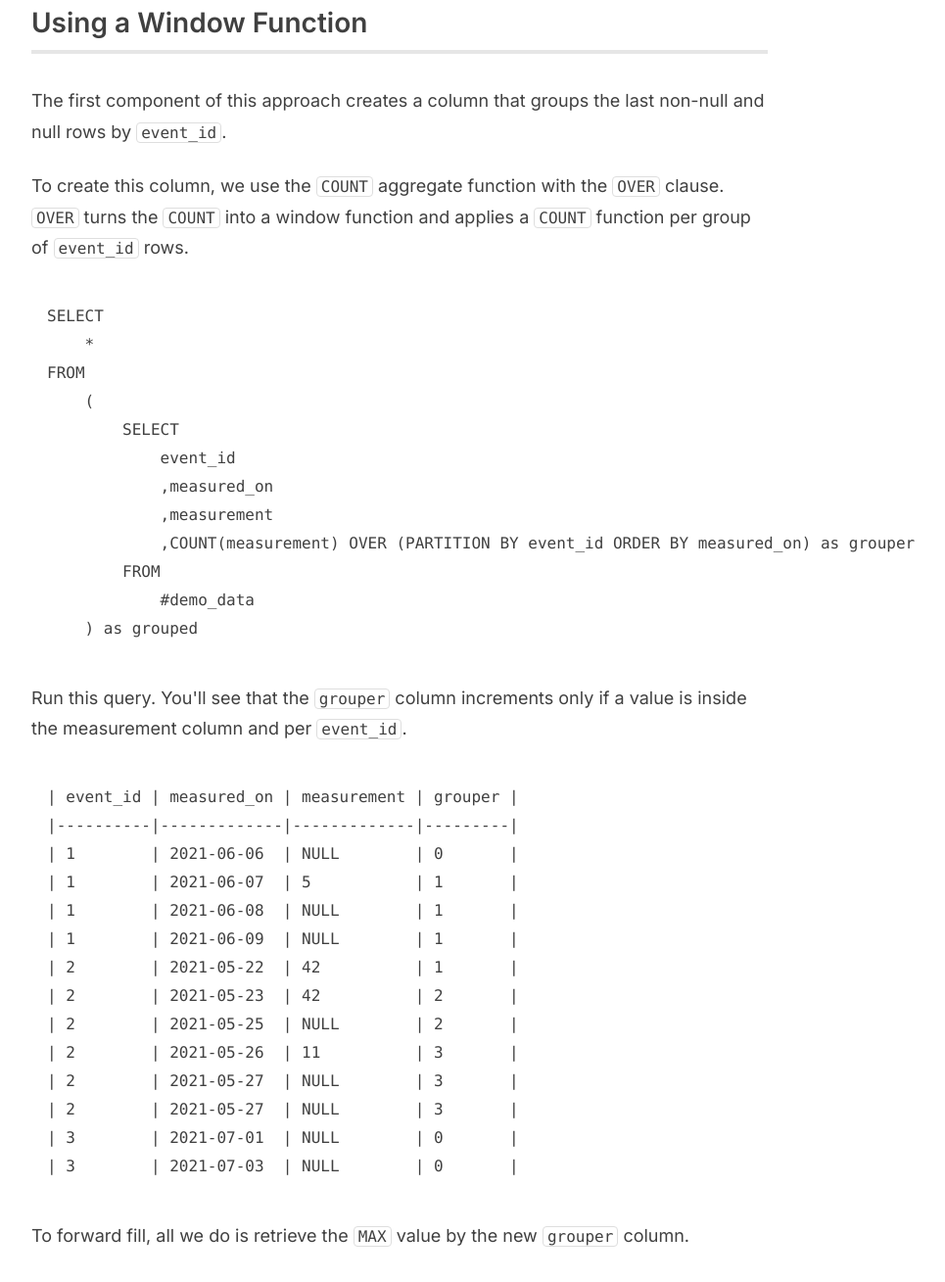
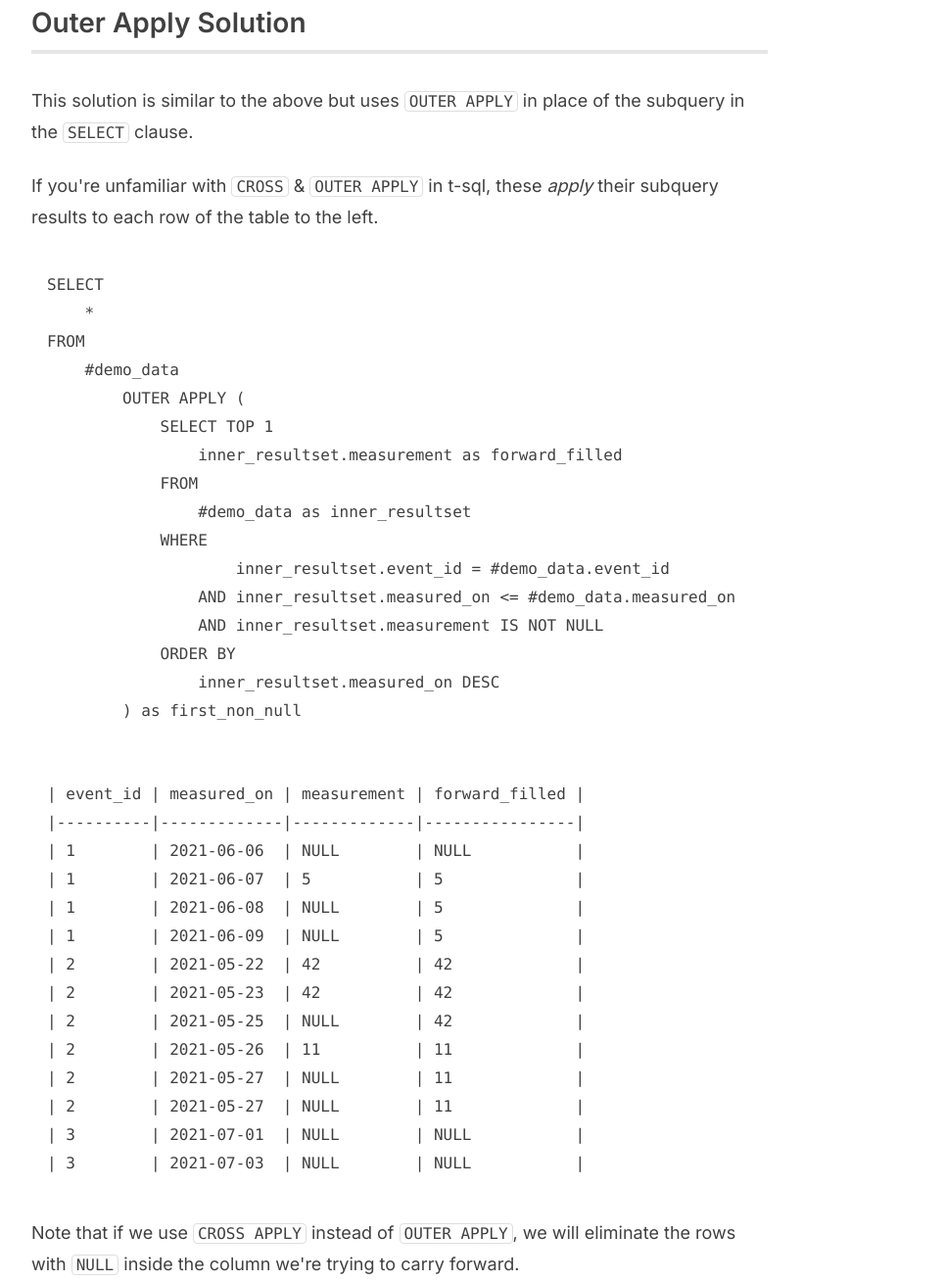
Before and after one commit to andrewvillazon/andrewvillazon.com, a Gatsby site: page /forward-fill-values-t-sql/ in a window 1280 px wide. Shown: the part 4160-5469 px from the top of the page at 98% size, without its empty margins (232-1197 px from the left). Built offline with nearby package versions, Linux system fonts and the light colour scheme; Gatsby itself is replaced by a stand-in of ours; some packages are replaced by stand-ins of ours; code samples lack their colours.

Commit message:
Outer Apply example

````diff
--- a/content/blog/forward-fill-values-t-sql/index.md
+++ b/content/blog/forward-fill-values-t-sql/index.md
@@ -127,6 +127,50 @@ FROM
     #demo_data
 ```
 
+## Outer Apply Solution
+
+This solution is similar to the above but uses `OUTER APPLY` in place of the subquery in the `SELECT` clause.
+
+If you're unfamiliar with `CROSS` & `OUTER APPLY` in t-sql, these *apply* their subquery results to each row of the table to the left.
+
+```sql
+SELECT
+    *
+FROM
+    #demo_data
+        OUTER APPLY (
+            SELECT TOP 1
+                inner_resultset.measurement as forward_filled
+            FROM
+                #demo_data as inner_resultset
+            WHERE
+                    inner_resultset.event_id = #demo_data.event_id
+                AND inner_resultset.measured_on <= #demo_data.measured_on
+                AND inner_resultset.measurement IS NOT NULL
+            ORDER BY
+                inner_resultset.measured_on DESC
+        ) as first_non_null
+```
+
+```
+| event_id | measured_on | measurement | forward_filled |
+|----------|-------------|-------------|----------------|
+| 1        | 2021-06-06  | NULL        | NULL           |
+| 1        | 2021-06-07  | 5           | 5              |
+| 1        | 2021-06-08  | NULL        | 5              |
+| 1        | 2021-06-09  | NULL        | 5              |
+| 2        | 2021-05-22  | 42          | 42             |
+| 2        | 2021-05-23  | 42          | 42             |
+| 2        | 2021-05-25  | NULL        | 42             |
+| 2        | 2021-05-26  | 11          | 11             |
+| 2        | 2021-05-27  | NULL        | 11             |
+| 2        | 2021-05-27  | NULL        | 11             |
+| 3        | 2021-07-01  | NULL        | NULL           |
+| 3        | 2021-07-03  | NULL        | NULL           |
+```
+
+Note that if we use `CROSS APPLY` instead of `OUTER APPLY`, we will eliminate the rows with `NULL` inside the column we're trying to carry forward.
+
 ## Using a Window Function
 
 The first component of this approach creates a column that groups the last non-null and null rows by `event_id`.
@@ -175,7 +219,7 @@ SELECT
     event_id
     ,measured_on
     ,measurement
-    ,MAX(measurement) OVER (PARTITION BY event_id, grouper) as forward_fill
+    ,MAX(measurement) OVER (PARTITION BY event_id, grouper) as forward_filled
 FROM
     (
         SELECT
@@ -190,3 +234,20 @@ ORDER BY
     event_id
     ,measured_on
 ```
+
+```
+| event_id | measured_on | measurement | forward_filled |
+|----------|-------------|-------------|----------------|
+| 1        | 2021-06-06  | NULL        | NULL           |
+| 1        | 2021-06-07  | 5           | 5              |
+| 1        | 2021-06-08  | NULL        | 5              |
+| 1        | 2021-06-09  | NULL        | 5              |
+| 2        | 2021-05-22  | 42          | 42             |
+| 2        | 2021-05-23  | 42          | 42             |
+| 2        | 2021-05-25  | NULL        | 42             |
+| 2        | 2021-05-26  | 11          | 11             |
+| 2        | 2021-05-27  | NULL        | 11             |
+| 2        | 2021-05-27  | NULL        | 11             |
+| 3        | 2021-07-01  | NULL        | NULL           |
+| 3        | 2021-07-03  | NULL        | NULL           |
+```
````
